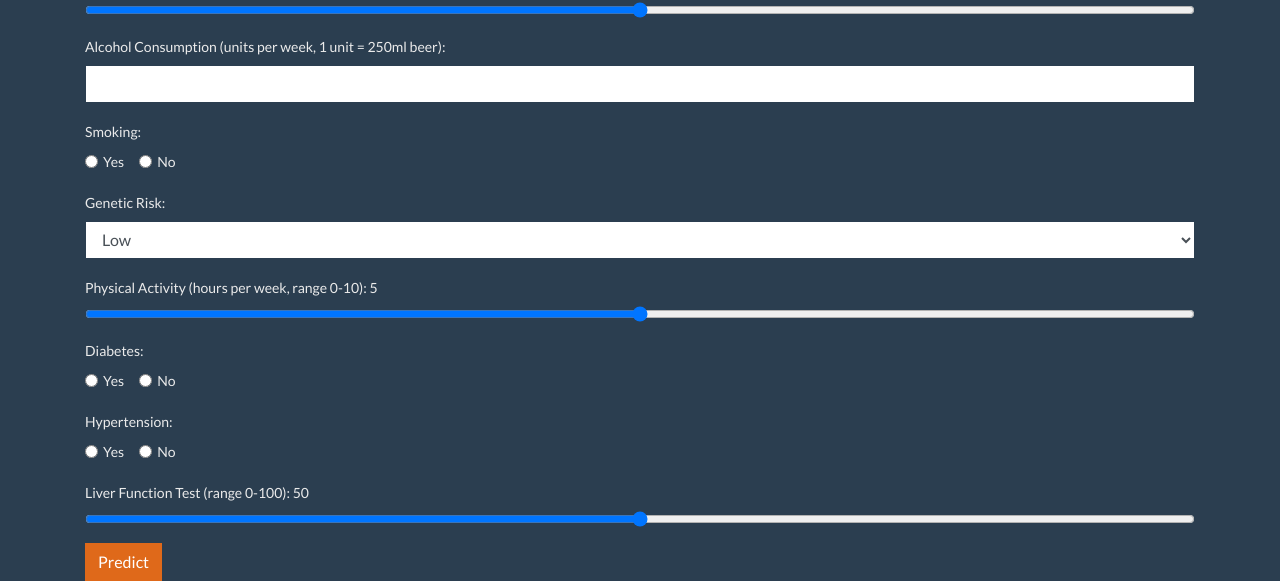
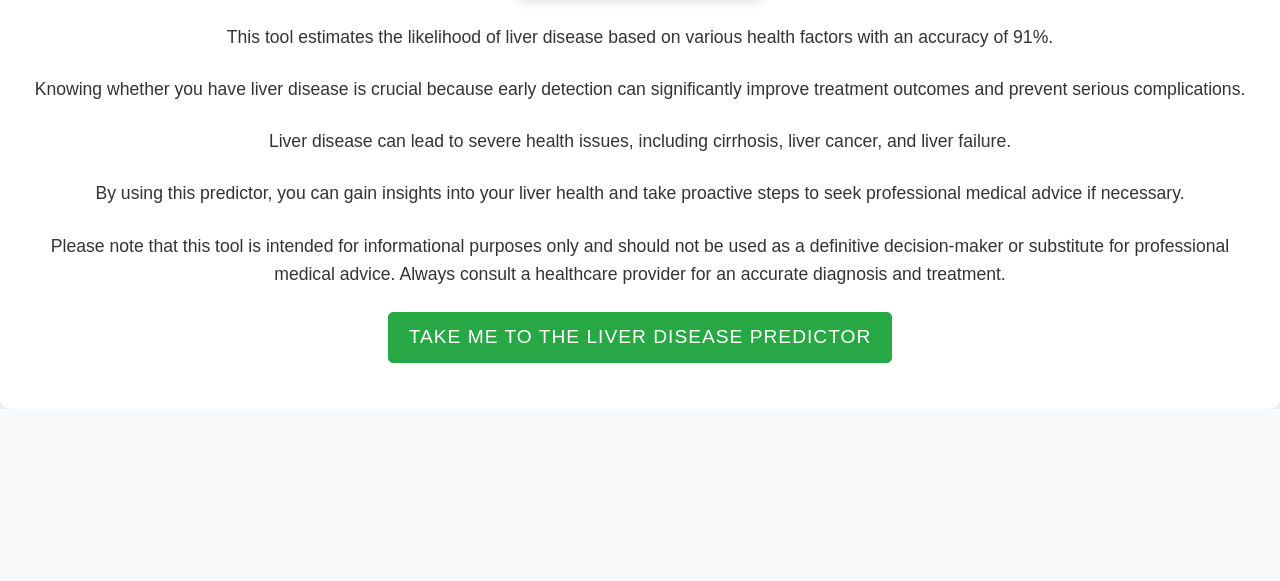
Before and after one commit to dgname/Proyecto_4_Liver_Disease, a Flask app: page / in a window 1280 px wide. Shown: the part 401-982 px from the top of the page. After the commit the page ends 810 px from the top, so only its background shows below. Run offline with Flask 3, Linux system fonts and the light colour scheme; parts of the project's set-up code (start-up, migrations or seed data) failed here and were passed over; some libraries are stand-ins or nearby versions.

Commit message:
:sparkles: adding about section to the project

```diff
--- a/app.py
+++ b/app.py
@@ -2,10 +2,8 @@ from flask import Flask, render_template, request, jsonify, url_for, redirect
 from config import CONNSTRING
 from sqlalchemy import create_engine
 import pandas as pd
-import pickle
 import numpy as np
 import joblib
-
 
 # Initialize Flask app
 app = Flask(__name__, static_folder='static', template_folder='templates')
@@ -13,13 +11,15 @@ app = Flask(__name__, static_folder='static', template_folder='templates')
 model = joblib.load('model_gbm.joblib')
 scaler = joblib.load('scaler_gbm.joblib')
 
-# Joblib
-
 # Database connection
 engine = create_engine(CONNSTRING)
 
 @app.route("/")
-def index():
+def take_me_to_about():
+    return render_template('about.html')
+
+@app.route("/index")
+def take_me_to_index():
     return render_template('index.html')
 
 @app.route('/api')
@@ -36,10 +36,6 @@ def api():
 
     # Convert DataFrame to JSON and return
     return dfgroup.to_json(orient='records')
-
-# Revisar form
-
-
 
 @app.route('/predict', methods=['GET', 'POST'])
 def predict():
--- /dev/null
+++ b/static/css/about_styles.css
@@ -0,0 +1,61 @@
+/* General body styling */
+body {
+    background-color: #f8f9fa; /* Light background color */
+    font-family: 'Arial', sans-serif;
+    color: #333;
+}
+
+/* Main container styling */
+.about-container {
+    background-color: #fff;
+    padding: 30px;
+    border-radius: 10px;
+    box-shadow: 0 4px 8px rgba(0, 0, 0, 0.1);
+}
+
+/* Heading styling */
+.about-heading {
+    font-size: 2.5em;
+    color: #007bff; /* Primary color */
+}
+
+/* Image styling */
+.about-image {
+    width: 250px;
+    height: 250px;
+    border-radius: 10px;
+    box-shadow: 0 4px 8px rgba(0, 0, 0, 0.1);
+}
+
+/* Paragraph styling */
+.about-text {
+    font-size: 1.1em;
+    line-height: 1.6;
+}
+
+/* Lead paragraph styling */
+.about-lead {
+    font-weight: bold;
+    color: #28a745; /* Success color */
+    font-size: 2em; /* Adjust the size as needed */
+
+}
+
+/* Button styling */
+.about-button {
+    background-color: #28a745; /* Custom background color */
+    border-color: #28a745; /* Custom border color */
+    color: #fff; /* Text color */
+    font-size: 1.2em; /* Font size */
+    padding: 10px 20px; /* Padding */
+    border-radius: 5px; /* Rounded corners */
+    transition: background-color 0.3s, border-color 0.3s; /* Smooth transition for hover effects */
+    text-transform: uppercase;
+    letter-spacing: 1px;
+}
+
+.about-button:hover {
+    background-color: #218838; /* Background color on hover */
+    border-color: #1e7e34; /* Border color on hover */
+    color: #fff; /* Text color on hover */
+}
--- /dev/null
+++ b/templates/about.html
@@ -0,0 +1,40 @@
+<!DOCTYPE html>
+<html lang="en">
+<head>
+    <meta charset="UTF-8">
+    <meta name="viewport" content="width=device-width, initial-scale=1.0">
+    <link rel="stylesheet" href="https://stackpath.bootstrapcdn.com/bootswatch/4.5.2/superhero/bootstrap.min.css">
+    <link rel="stylesheet" href="/static/css/about_styles.css"> <!-- Link to the new CSS file -->
+    <title>About - Liver Disease Predictor</title>
+</head>
+<body>
+    <!-- Main container for the content -->
+    <div class="about-container mt-5">
+        <!-- Heading for the page -->
+        <p class="about-lead text-center mb-4">
+            Welcome to the Liver Disease Predictor!
+        </p>
+        <div class="text-center mb-4">
+            <img src="https://upload.wikimedia.org/wikipedia/commons/1/11/Liver_03_anterior_view.png" alt="Liver Image" class="about-image">
+        </div>
+        <p class="about-text text-center mb-4">
+            This tool estimates the likelihood of liver disease based on various health factors with an accuracy of 91%.
+        </p>
+        <p class="about-text text-center mb-4">
+            Knowing whether you have liver disease is crucial because early detection can significantly improve treatment outcomes and prevent serious complications.
+        </p>
+        <p class="about-text text-center mb-4">
+            Liver disease can lead to severe health issues, including cirrhosis, liver cancer, and liver failure.
+        </p>
+        <p class="about-text text-center mb-4">
+            By using this predictor, you can gain insights into your liver health and take proactive steps to seek professional medical advice if necessary.
+
+        </p>
+        <p class="about-text text-center mb-4">
+            Please note that this tool is intended for informational purposes only and should not be used as a definitive decision-maker or substitute for professional medical advice.
+            Always consult a healthcare provider for an accurate diagnosis and treatment.        </p>
+        <!-- Button to navigate to the main predictor page -->
+        <p class="text-center"><a href="/index" target="_blank" class="btn btn-primary about-button">Take me to the Liver Disease Predictor</a></p>
+    </div>
+</body>
+</html>
--- a/templates/index.html
+++ b/templates/index.html
@@ -12,7 +12,7 @@
     <link rel="stylesheet" href="/static/css/styles.css">
     <title>Liver Disease Prediction</title>
     <script src="https://d3js.org/d3.v7.min.js"></script>
-    <script src="/static/js/script.js"></script>
+    <script src="/static/js/scripts.js"></script>
 
 
 </head>
@@ -22,7 +22,8 @@
         <!-- Heading for the page -->
         <div class="container">
             <h1 class="text-center mb-4">Liver Disease Predictor</h1>
-            <p class="text-center mb-4">This tool is designed to estimate the likelihood of liver disease based on various health factors. Please note that this is a prediction tool with an accuracy of 91%. It should not be used as a definitive decision-maker or substitute for professional medical advice. Always consult a healthcare provider for an accurate diagnosis and treatment.</p>
+            <p class="text-center mb-4">Introduce your health parameters. For better results, try to keet it honest.</p>
+            <p><a href="/" target="_blank">Back to ABOUT section</a></p>
             <!-- Form and other content here -->
         </div>
         <!-- Form for collecting user input -->
```
Also changed, not shown: static/css/styles.css (line endings or trailing spaces), static/js/scripts.js (renamed from static/js/script.js).
